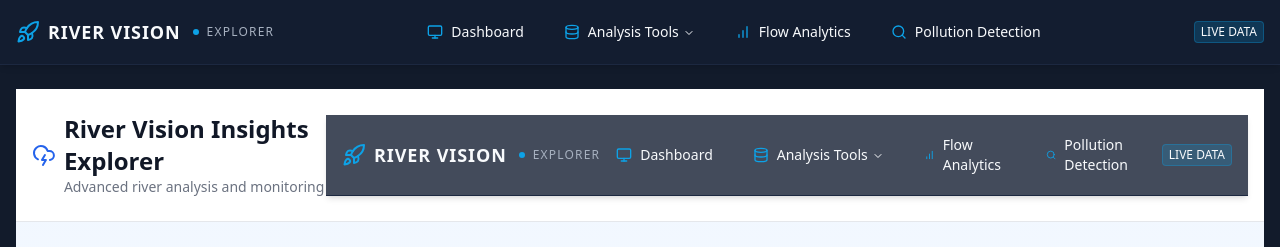
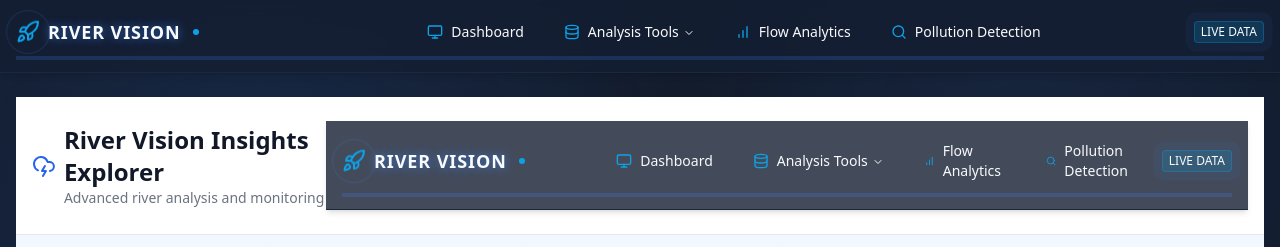
Before and after one commit to jxyee734/river-vision-insights-explorer, a React (Vite) app: page / in a window 1280 px wide. Shown: the top 247 px of the page. Built offline with nearby package versions, Linux system fonts and the light colour scheme; no server answers.

Commit message:
Refactor: Improve UI design and animation
This commit improves the UI design and animation of the application.

```diff
--- a/src/components/Navigation.tsx
+++ b/src/components/Navigation.tsx
@@ -18,37 +18,39 @@ export function Navigation() {
     <div className="w-full py-3 px-4 bg-card/80 backdrop-blur-md border-b border-border shadow-md">
       <div className="flex items-center justify-between max-w-7xl mx-auto">
         <div className="flex items-center space-x-2">
-          <Rocket className="h-6 w-6 text-primary" />
-          <span className="text-lg font-bold tracking-wider uppercase text-foreground">RIVER VISION</span>
+          <div className="orbit">
+            <Rocket className="h-6 w-6 text-primary float" />
+          </div>
+          <span className="text-lg font-bold tracking-wider uppercase text-foreground glow-text">RIVER VISION</span>
           <div className="hidden md:flex space-x-1 items-center">
-            <span className="space-dot" />
-            <span className="text-xs text-muted-foreground tracking-widest uppercase">EXPLORER</span>
+            <span className="space-dot pulse-slow" />
+            <span className="text-xs text-muted-foreground tracking-widest uppercase slide-in-right">EXPLORER</span>
           </div>
         </div>
 
         <NavigationMenu className="mx-auto hidden md:block">
           <NavigationMenuList className="gap-1">
             <NavigationMenuItem>
-              <Link to="/" className="group flex items-center gap-2 px-4 py-2 text-sm font-medium rounded-md hover:bg-muted/80 transition-colors">
+              <Link to="/" className="group flex items-center gap-2 px-4 py-2 text-sm font-medium rounded-md hover:bg-muted/80 transition-colors hover-lift">
                 <Monitor className="h-4 w-4 text-primary group-hover:text-primary" />
                 Dashboard
               </Link>
             </NavigationMenuItem>
 
             <NavigationMenuItem>
-              <NavigationMenuTrigger className="bg-transparent hover:bg-muted/80 focus:bg-muted/80 data-[state=open]:bg-muted/80">
+              <NavigationMenuTrigger className="bg-transparent hover:bg-muted/80 focus:bg-muted/80 data-[state=open]:bg-muted/80 hover-lift">
                 <Database className="h-4 w-4 mr-2 text-primary" />
                 Analysis Tools
               </NavigationMenuTrigger>
               <NavigationMenuContent>
-                <ul className="grid gap-2 p-4 md:w-[400px] lg:w-[500px] lg:grid-cols-[.75fr_1fr] bg-card/95 backdrop-blur-md rounded-md border border-border">
+                <ul className="grid gap-2 p-4 md:w-[400px] lg:w-[500px] lg:grid-cols-[.75fr_1fr] bg-card/95 backdrop-blur-md rounded-md border border-border fade-in">
                   <li className="row-span-3">
                     <NavigationMenuLink asChild>
                       <Link
-                        className="flex h-full w-full select-none flex-col justify-end rounded-md bg-gradient-to-b from-secondary/30 to-secondary/10 p-6 no-underline outline-none focus:shadow-md border border-border"
+                        className="flex h-full w-full select-none flex-col justify-end rounded-md bg-gradient-to-b from-secondary/30 to-secondary/10 p-6 no-underline outline-none focus:shadow-md border border-border tech-scanline"
                         to="/"
                       >
-                        <Satellite className="h-6 w-6 text-primary" />
+                        <Satellite className="h-6 w-6 text-primary float" />
                         <div className="mb-2 mt-4 text-lg font-medium">
                           River Vision Explorer
                         </div>
@@ -72,14 +74,14 @@ export function Navigation() {
             </NavigationMenuItem>
 
             <NavigationMenuItem>
-              <Link to="/?tab=flow" className="group flex items-center gap-2 px-4 py-2 text-sm font-medium rounded-md hover:bg-muted/80 transition-colors">
+              <Link to="/?tab=flow" className="group flex items-center gap-2 px-4 py-2 text-sm font-medium rounded-md hover:bg-muted/80 transition-colors hover-lift">
                 <BarChart className="h-4 w-4 text-primary group-hover:text-primary" />
                 Flow Analytics
               </Link>
             </NavigationMenuItem>
 
             <NavigationMenuItem>
-              <Link to="/?tab=trash" className="group flex items-center gap-2 px-4 py-2 text-sm font-medium rounded-md hover:bg-muted/80 transition-colors">
+              <Link to="/?tab=trash" className="group flex items-center gap-2 px-4 py-2 text-sm font-medium rounded-md hover:bg-muted/80 transition-colors hover-lift">
                 <Search className="h-4 w-4 text-primary group-hover:text-primary" />
                 Pollution Detection
               </Link>
@@ -88,9 +90,10 @@ export function Navigation() {
         </NavigationMenu>
 
         <div className="flex items-center">
-          <div className="nasa-badge">LIVE DATA</div>
+          <div className="nasa-badge pulse-slow">LIVE DATA</div>
         </div>
       </div>
+      <div className="data-bar mt-1"></div>
     </div>
   );
 }
@@ -109,7 +112,7 @@ const ListItem = React.forwardRef<
           to={href}
           ref={ref}
           className={cn(
-            "block select-none space-y-1 rounded-md p-3 leading-none no-underline outline-none transition-colors hover:bg-muted/50",
+            "block select-none space-y-1 rounded-md p-3 leading-none no-underline outline-none transition-colors hover:bg-muted/50 hover-lift",
             className
           )}
           {...props}
--- a/src/components/PageLayout.tsx
+++ b/src/components/PageLayout.tsx
@@ -1,5 +1,5 @@
 
-import React from 'react';
+import React, { useEffect, useRef } from 'react';
 import Navigation from './Navigation';
 
 interface PageLayoutProps {
@@ -7,23 +7,49 @@ interface PageLayoutProps {
 }
 
 export const PageLayout: React.FC<PageLayoutProps> = ({ children }) => {
+  const mainRef = useRef<HTMLDivElement>(null);
+
+  // Add scroll reveal animation effect
+  useEffect(() => {
+    const observer = new IntersectionObserver((entries) => {
+      entries.forEach(entry => {
+        if (entry.isIntersecting) {
+          entry.target.classList.add('fade-in');
+          observer.unobserve(entry.target);
+        }
+      });
+    }, {
+      threshold: 0.1
+    });
+
+    if (mainRef.current) {
+      const elements = mainRef.current.querySelectorAll('.nasa-card, .fade-in-section');
+      elements.forEach(el => {
+        observer.observe(el);
+      });
+    }
+
+    return () => observer.disconnect();
+  }, []);
+
   return (
-    <div className="flex flex-col min-h-screen">
+    <div className="flex flex-col min-h-screen space-particles">
       <Navigation />
-      <main className="flex-1 max-w-7xl mx-auto w-full px-4 py-6">
-        {children}
+      <main ref={mainRef} className="flex-1 max-w-7xl mx-auto w-full px-4 py-6 space-y-6">
+        <div className="fade-in-section">{children}</div>
       </main>
       <footer className="py-4 px-6 border-t border-border/50 bg-card/50 backdrop-blur-sm">
         <div className="max-w-7xl mx-auto flex flex-col md:flex-row justify-between items-center">
           <div className="flex items-center space-x-2">
-            <span className="text-xs text-muted-foreground">RIVER VISION</span>
-            <span className="space-dot" />
+            <span className="text-xs text-muted-foreground glow-text">RIVER VISION</span>
+            <span className="space-dot pulse-slow" />
             <span className="text-xs text-muted-foreground">2025</span>
           </div>
-          <div className="text-xs text-muted-foreground mt-2 md:mt-0">
+          <div className="text-xs text-muted-foreground mt-2 md:mt-0 slide-in-right">
             Advanced River Monitoring System
           </div>
         </div>
+        <div className="data-bar mt-3 max-w-7xl mx-auto"></div>
       </footer>
     </div>
   );
--- a/src/index.css
+++ b/src/index.css
@@ -194,3 +194,144 @@
 .nasa-badge {
   @apply inline-flex items-center justify-center px-1.5 py-0.5 text-xs font-medium rounded bg-primary/20 text-primary-foreground border border-primary/30;
 }
+
+/* New Professional Design & Animation Elements */
+.glow-text {
+  text-shadow: 0 0 10px rgba(59, 130, 246, 0.7);
+}
+
+.pulse-slow {
+  animation: pulse-animation 4s infinite;
+}
+
+@keyframes pulse-animation {
+  0% { box-shadow: 0 0 0 0 rgba(59, 130, 246, 0.4); }
+  70% { box-shadow: 0 0 0 10px rgba(59, 130, 246, 0); }
+  100% { box-shadow: 0 0 0 0 rgba(59, 130, 246, 0); }
+}
+
+.orbit {
+  position: relative;
+}
+
+.orbit::before {
+  content: '';
+  position: absolute;
+  top: -10px;
+  left: -10px;
+  right: -10px;
+  bottom: -10px;
+  border: 1px solid rgba(59, 130, 246, 0.2);
+  border-radius: 50%;
+  animation: rotate 10s linear infinite;
+}
+
+@keyframes rotate {
+  from { transform: rotate(0deg); }
+  to { transform: rotate(360deg); }
+}
+
+.tech-scanline {
+  position: relative;
+  overflow: hidden;
+}
+
+.tech-scanline::after {
+  content: '';
+  position: absolute;
+  top: 0;
+  left: 0;
+  right: 0;
+  height: 5px;
+  background: linear-gradient(90deg, transparent, rgba(59, 130, 246, 0.5), transparent);
+  animation: scanline 3s ease-in-out infinite;
+}
+
+@keyframes scanline {
+  0% { top: -5px; opacity: 0; }
+  10% { top: -5px; opacity: 1; }
+  80% { top: 100%; opacity: 1; }
+  100% { top: 100%; opacity: 0; }
+}
+
+.space-particles {
+  background-image:
+    radial-gradient(circle at 20% 30%, rgba(59, 130, 246, 0.15) 0%, transparent 40%),
+    radial-gradient(circle at 80% 20%, rgba(59, 130, 246, 0.1) 0%, transparent 30%),
+    radial-gradient(circle at 40% 70%, rgba(59, 130, 246, 0.05) 0%, transparent 40%),
+    radial-gradient(circle at 60% 90%, rgba(59, 130, 246, 0.1) 0%, transparent 30%);
+  background-attachment: fixed;
+}
+
+.tech-grid {
+  background-image: linear-gradient(rgba(59, 130, 246, 0.1) 1px, transparent 1px),
+                    linear-gradient(90deg, rgba(59, 130, 246, 0.1) 1px, transparent 1px);
+  background-size: 20px 20px;
+}
+
+.fade-in-section {
+  opacity: 0;
+  transform: translateY(20px);
+  animation: fadeInUp 0.6s ease-out forwards;
+}
+
+@keyframes fadeInUp {
+  from {
+    opacity: 0;
+    transform: translateY(20px);
+  }
+  to {
+    opacity: 1;
+    transform: translateY(0);
+  }
+}
+
+.slide-in-right {
+  opacity: 0;
+  transform: translateX(-20px);
+  animation: slideInRight 0.6s ease-out forwards;
+}
+
+@keyframes slideInRight {
+  from {
+    opacity: 0;
+    transform: translateX(-20px);
+  }
+  to {
+    opacity: 1;
+    transform: translateX(0);
+  }
+}
+
+.float {
+  animation: float 6s ease-in-out infinite;
+}
+
+@keyframes float {
+  0% { transform: translateY(0px); }
+  50% { transform: translateY(-10px); }
+  100% { transform: translateY(0px); }
+}
+
+.data-bar {
+  position: relative;
+  height: 4px;
+  background: rgba(59, 130, 246, 0.2);
+  overflow: hidden;
+}
+
+.data-bar::after {
+  content: '';
+  position: absolute;
+  top: 0;
+  left: 0;
+  height: 100%;
+  width: 50%;
+  background: linear-gradient(90deg, var(--primary), transparent);
+  animation: dataFlow 2s linear infinite;
+}
+
+@keyframes dataFlow {
+  0% { transform: translateX(-100%); }
+  100% { transform: translateX(200%); }
+}
```
Also changed, not shown: src/components/NasaCard.tsx (+33 -4 lines).
